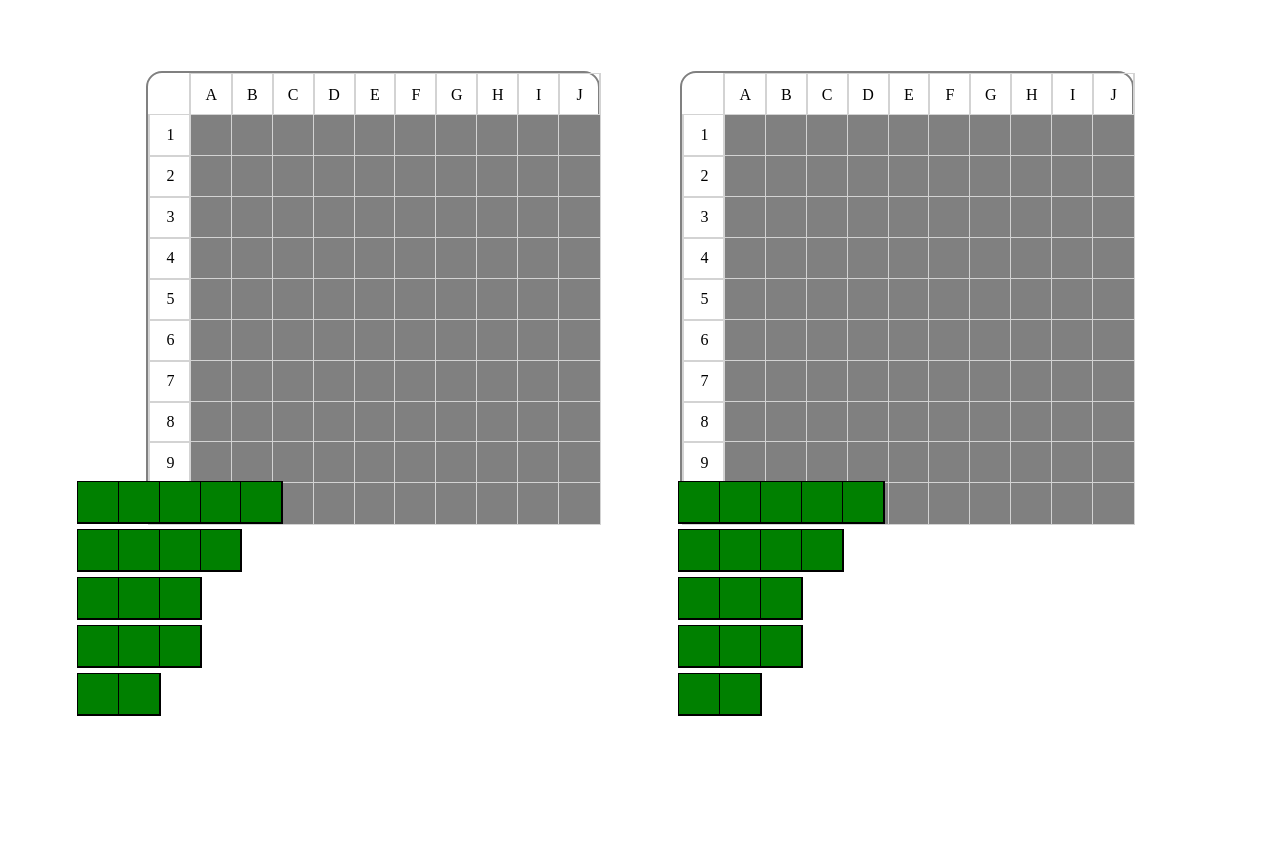
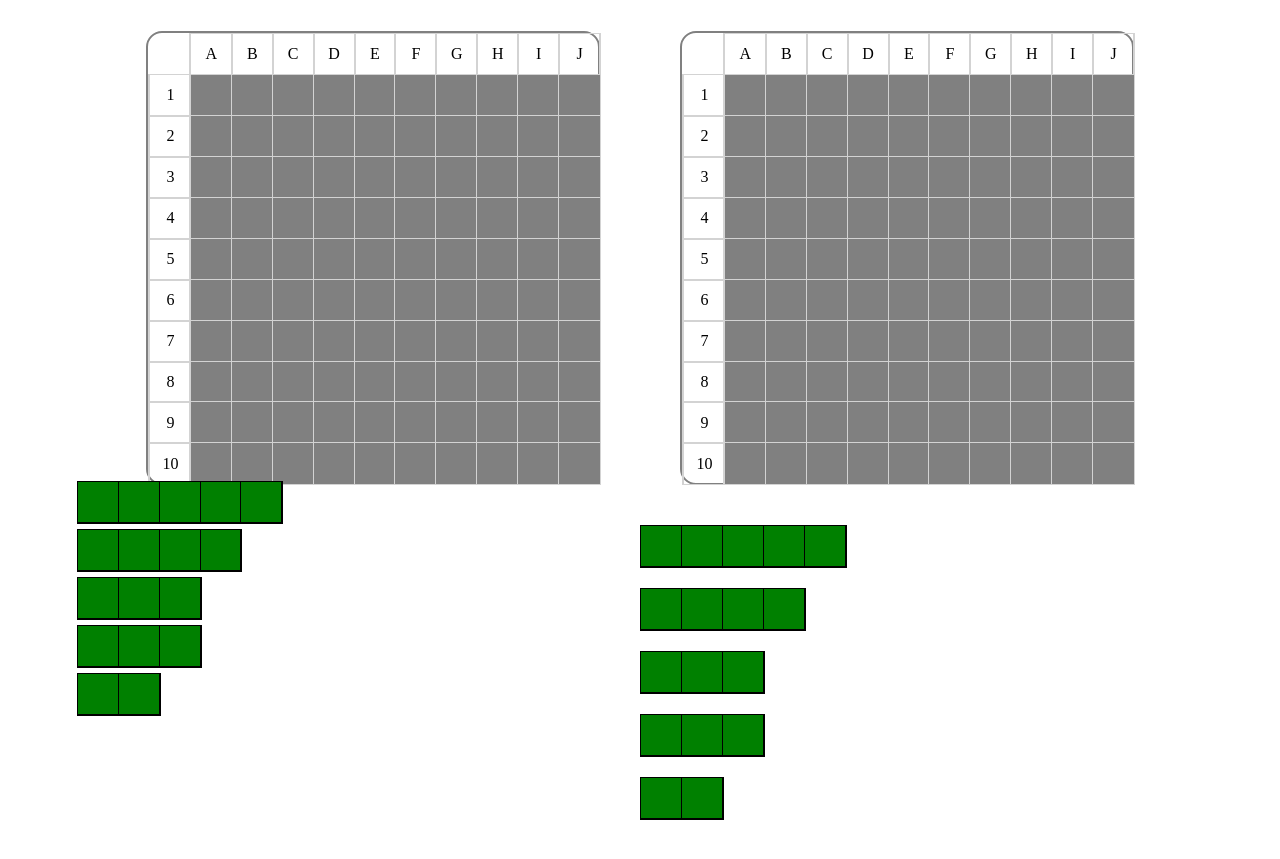
Before and after one commit to Behindtheboard/battleships, a website built with webpack: page src/index.html in a window 1280 px wide. Shown: the part 79-938 px from the top of the page. Built offline with nearby package versions, Linux system fonts and the light colour scheme.

Commit message:
Add 2player feature to renderShips

```diff
--- a/src/modules/game.js
+++ b/src/modules/game.js
@@ -37,6 +37,7 @@ function initComputerGame() {
   renderBoard(player1, true);
   renderBoard(computer, true);
   renderShips(player1, true);
+  renderShips(computer, true);
 
   const leftShips = document.querySelectorAll("#left-ships > div");
   leftShips.forEach((ship) => {
--- a/src/modules/renderUI.js
+++ b/src/modules/renderUI.js
@@ -77,8 +77,8 @@ export function renderBoard(player, isNewGame) {
   const rightBoard = document.getElementById("right-board");
 
   const board = player.board;
+  const playerAlt = player.alt;
   let computer;
-  let playerAlt = player.alt;
 
   playerAlt === "1" ? (leftBoard.innerHTML = "") : rightBoard.innerHTML == "";
 
@@ -122,31 +122,20 @@ export function renderBoard(player, isNewGame) {
 // Ship UI
 
 export function renderShips(player, isNewGame) {
-  const shipsContainers = document.querySelectorAll(".ship-containers");
-  shipsContainers.forEach((container) => {
-    container.innerHTML = "";
-  });
-
-  // Render ships and ship lengths in each container
   const leftShipsContainer = document.getElementById("left-ships");
   const rightShipsContainer = document.getElementById("right-ships");
-  const battleShips = [
-    [Carrier, Battleship, Destroyer, Submarine, Patrol],
-    [Carrier, Battleship, Destroyer, Submarine, Patrol],
-  ];
-  battleShips.forEach((playerShips, index) => {
-    playerShips.forEach((ship) => {
+  const playerAlt = player.alt;
+
+  playerAlt === "1"
+    ? (leftShipsContainer.innerHTML = "")
+    : rightShipsContainer.innerHTML == "";
+
+  // Render ships and # of inner boxes
+  function buildShips(side, sideContainer) {
+    const shipClasses = [Carrier, Battleship, Destroyer, Submarine, Patrol];
+    shipClasses.forEach((ship) => {
       const shipName = ship.name[0].toLowerCase() + ship.name.slice(1);
       const newShip = document.createElement("div");
-      let side;
-      let sideContainer;
-      if (index === 0) {
-        side = "l";
-        sideContainer = leftShipsContainer;
-      } else {
-        side = "r";
-        sideContainer = rightShipsContainer;
-      }
       newShip.id = `${side}${shipName}`;
       newShip.classList.add("ships");
       for (let i = 0; i < ship.divLength; i++) {
@@ -156,34 +145,55 @@ export function renderShips(player, isNewGame) {
       }
       sideContainer.appendChild(newShip);
     });
-  });
+  }
 
-  // Inner ship boxes dynamically match board boxes
-  const sizeSource = document.querySelector("#left-row + div");
-  const shipBoxes = document.querySelectorAll(".shipBox");
-  function matchSize() {
-    const rect = sizeSource.getBoundingClientRect();
-    const rectWidth = rect.width - 3;
+  // Allow ship grab and flip
+  function activeSelect(isNewGame, side) {
+    if (isNewGame) {
+      document.querySelectorAll(`#${side}-ships .ships`).forEach((ship) => {
+        ship.style.position = "absolute";
+      });
+      renderShipFlip(false);
+      renderStartBattleBtn();
+    } else {
+      document.querySelectorAll(`#${side}-ships .ships`).forEach((ship) => {
+        ship.style.marginBottom = "20px";
+        ship.style.position = "none";
+      });
+    }
+  }
+
+  // Ship inner boxes dynamically match board boxes
+  function shipBoxSize(side) {
+    const sourceSize = document.querySelector("#left-row > :first-child");
+    const shipBoxes = document.querySelectorAll(`#${side}-ships .shipBox`);
+    const rect = sourceSize.getBoundingClientRect();
     shipBoxes.forEach((shipBox) => {
-      shipBox.style.width = `${rectWidth}px`;
-      shipBox.style.height = `${rectWidth}px`;
+      shipBox.style.width = `${rect.width-3}px`;
+      shipBox.style.height = `${rect.height-3}px`;
     });
   }
-  matchSize();
-  window.addEventListener("resize", matchSize);
 
-  const ships = document.querySelectorAll(".ships");
-  if (isNewGame) {
-    renderShipFlip(false);
-    renderStartBattleBtn();
-    ships.forEach((ship) => {
-      ship.style.position = "absolute";
-    });
-  } else {
-    ships.forEach((ship) => {
-      ship.style.marginBottom = "20px";
-      ship.style.position = "none";
-    });
+  // Ship features depending on player
+  switch (playerAlt) {
+    case "robo":
+      buildShips("r", rightShipsContainer);
+      shipBoxSize("right");
+      activeSelect(false, "right");
+      window.addEventListener("resize", shipBoxSize("right"));
+      break;
+    case "1":
+      buildShips("l", leftShipsContainer);
+      shipBoxSize("left");
+      activeSelect(isNewGame, "left");
+      window.addEventListener("resize", shipBoxSize("left"));
+      break;
+    case "2":
+      buildShips("r", rightShipsContainer);
+      shipBoxSize("right");
+      activeSelect(isNewGame, "right");
+      window.addEventListener("resize", shipBoxSize("right"));
+      break;
   }
 }
 
--- a/z_archive/todolist.txt
+++ b/z_archive/todolist.txt
@@ -1,7 +1,6 @@
 ---current working tree
-Add 2player feature to renderBoard
+- Add 2player feature to renderShips
 ------ToDo------
--renderBoard shoul take player and needShips
 
 renderShips should take player property and newgame property
 
@@ -14,6 +13,8 @@ make computer smarter
 
 
 ------done------
+-Add 2player feature to renderBoard
+-renderBoard shoul take player and newgame
 - make isVertical show for ships
 - organize handlers
 - make remove ship for ui
```
Also changed, not shown: dist/main.js, src/styles.css (line endings or trailing spaces).
